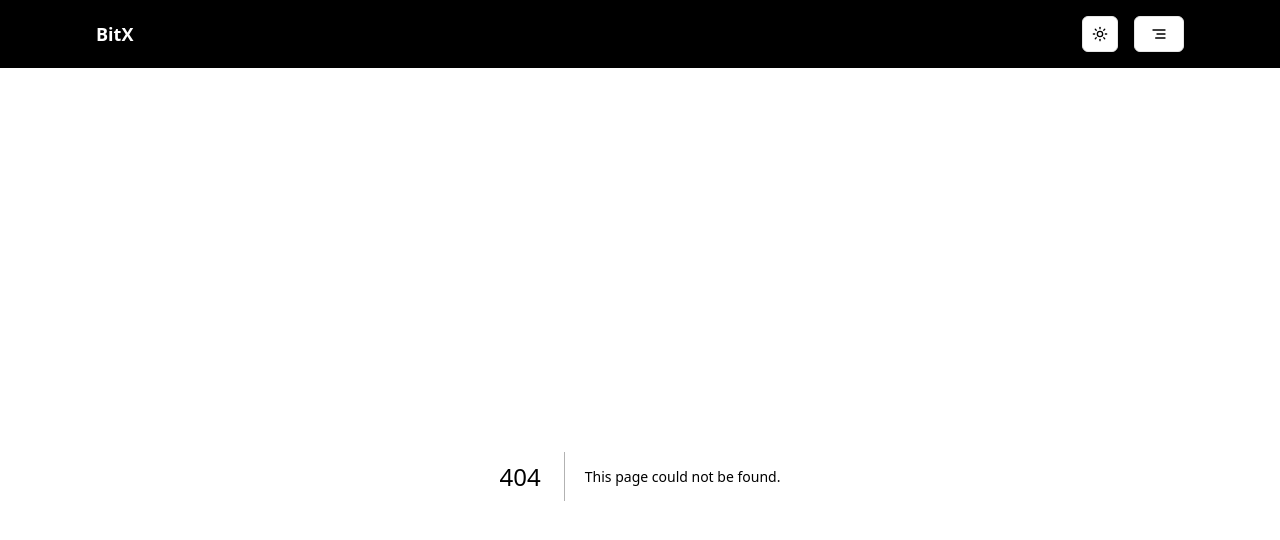
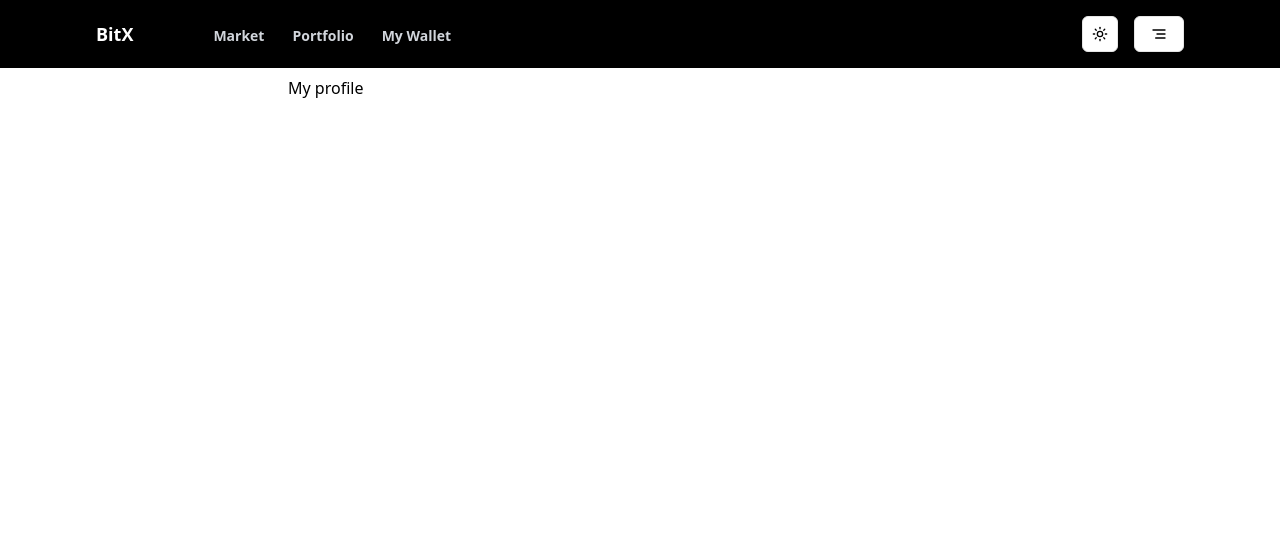
Before and after one commit to siroratN/bitx, a Next.js app: page /profile in a window 1280 px wide. Before the commit this address had no page. Shown: the top 540 px of the page. Built offline with nearby package versions, Linux system fonts and the light colour scheme.

Commit message:
Navbar finish

```diff
--- /dev/null
+++ b/app/profile/page.tsx
@@ -0,0 +1,6 @@
+const page = () => {
+  return (
+    <div>My profile</div>
+  )
+}
+export default page
--- a/components/NavBar/Menu.tsx
+++ b/components/NavBar/Menu.tsx
@@ -13,8 +13,7 @@ import Signout from "./Signout";
 import { SignedOut, SignedIn ,SignUpButton, SignInButton } from '@clerk/nextjs'
 
 const nav = [
-    { label: "Portfolio", href: '/portfolio' },
-    { label: "Wallet", href: '/wallet' }
+    { label: "Profile", href: '/profile' },
 ];
 
 const Menu = () => {
--- a/components/NavBar/Navbar.tsx
+++ b/components/NavBar/Navbar.tsx
@@ -1,14 +1,30 @@
 
 import { DarkMode } from "./DarkMode"
 import Menu from "./Menu"
+import Link from 'next/link';
+
+const nav = [
+  { label: "Market", href: '/'},
+  { label: "Portfolio", href: '/portfolio' },
+  { label: "My Wallet", href: '/mywallet' }
+];
+
 
 const Navbar = () => {
   return (
     <nav className='bg-black backdrop-blur-sm'>
         <div className="container flex justify-between items-center py-4">
-            <div className='flex items-center text-white font-semibold text-lg'>
+            <div className='flex items-center gap-20 text-white font-semibold text-lg'>
               <p>BitX</p>
+              <div className='flex justify-between'>
+                {nav.map((item, index) => (
+                    <Link key={index} href={item.href} className="mr-7">
+                            <span className="text-gray-300 text-sm">{item.label}</span>
+                    </Link>
+                ))}
+              </div>
             </div>
+
             <div className="flex items-center gap-4">
                 <DarkMode/>
                 <Menu/>
```
Also changed, not shown: app/mywallet/page.tsx (renamed from app/wallet/page.tsx).
